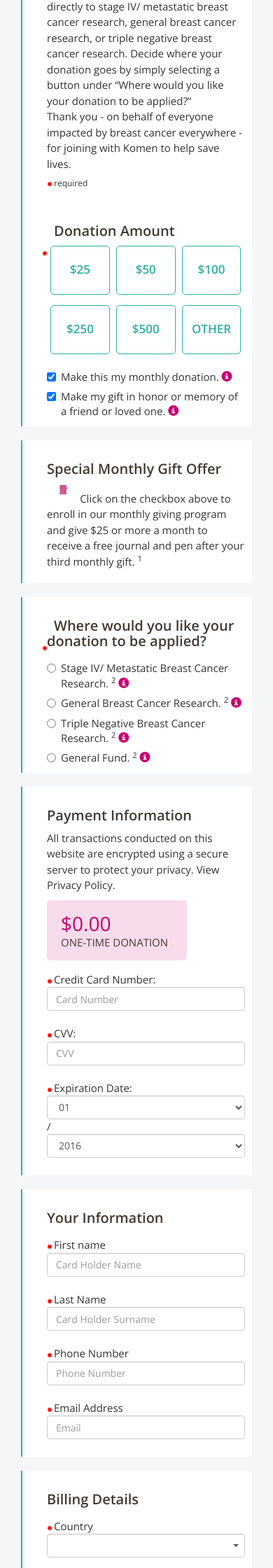
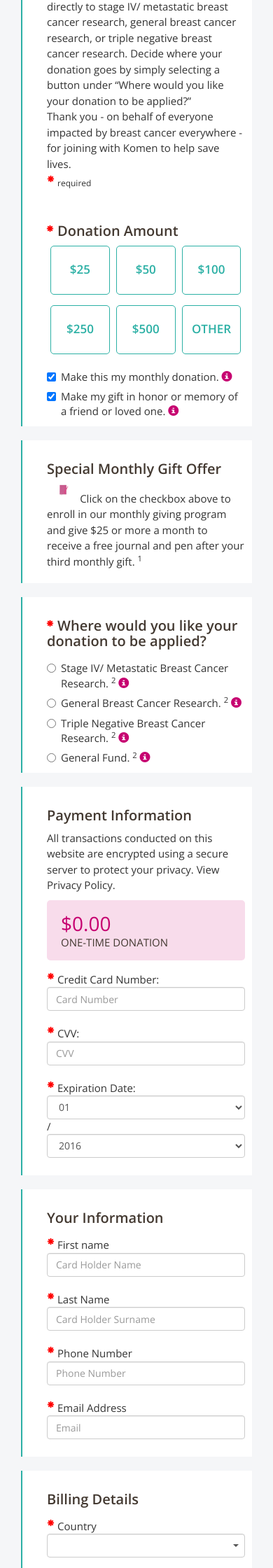
Before and after one commit to Cloudxtreme/payment26, a PHP site: page / in a window 390 px wide. Shown: the part 339-2579 px from the top of the page at 70% size. Run offline with PHP 8.4, Linux system fonts and the light colour scheme; some libraries are stand-ins or nearby versions.

Commit message:
Fix send button, fix payamount, fix required icon, colour selected amount

```diff
--- a/css/payment.css
+++ b/css/payment.css
@@ -42,10 +42,11 @@ h2 {
 /* ICONS */
 
 .glyphicon-asterisk.required {
-	color: red;
-	position: relative;
-	font-size: 8px;
-  margin-right: 2px;
+    color: red;
+    position: relative;
+    font-size: 11px;
+    margin-right: 4px;
+    top: -5px;
 }
 
 .glyphicon-info-sign.info {
@@ -191,6 +192,7 @@ img + .komen-p{
 }
 
 /* BUTTONS FOR VALUE*/
+
 .btn-value{
   width: 15%;
   box-sizing: border-box;
@@ -225,20 +227,26 @@ img + .komen-p{
   margin-top: 14px;
 
 }
+
 span + label.radio{
   display: inline-block;
 }
+
 label.radio{
   display: inline-block;
   box-sizing: border-box;
   width: 45%;
   font-weight: 300;
 }
+
 /* MEDIA QUERIES */
+
 @media (max-width:767px) {
+
   .btn-value{
     width: 30%;
   }
+
   label.radio{
     width: 100%;
   }
@@ -284,7 +292,11 @@ label.radio{
 		right: 35px;
 	}
 
-	/* SEND DONATION */
+}
+
+@media (min-width: 1199px) {
+
+  /* SEND DONATION */
 
 	div#end-payment button.finish-step {
 	float: left;
@@ -297,16 +309,7 @@ label.radio{
 	}
 }
 
-@media (max-width: 990px) {
-	h2 .glyphicon-asterisk.required {
-	  top: 29px!important;
-	  right: 7px!important;
-	}
-
-	div.container div.row {
-		margin: 0 0px 0 0px;
-	}
-
+@media (max-width: 1199px) {
 	/* SEND DONATION */
 
 	div#end-payment button.finish-step {
@@ -317,4 +320,19 @@ label.radio{
 		margin-top: 20px!important;
 		width: 100%;
 	}
+
+  #payment-information > fieldset > div.payamount {
+    width: 100%;
+  }
 }
+
+@media (max-width: 990px) {
+  h2 .glyphicon-asterisk.required {
+    top: -5px!important;
+    right: 1px!important;
+  }
+
+  div.container div.row {
+    margin: 0 0px 0 0px;
+  }
+}
--- a/index.php
+++ b/index.php
@@ -84,14 +84,17 @@
                 $('#tribute_honoree_name_row').hide();
               }
             });
+
             $(".btn-value").click(function(){
               if(this.value){
                 $('#cont-don-amount').hide();
               } else {
                 $('#cont-don-amount').show();
               }
-                $("#donation_amount").val(this.value);
-                changeText();
+              $("#donation_amount").val(this.value);
+              $("button.btn-value").removeClass("btn-value-selected");
+              $(this).addClass("btn-value-selected");
+              changeText();
             });
 
             $("#donation_amount").bind('input change',changeText);
@@ -224,7 +227,7 @@
               </div>
               <!-- Second 3 rows -->
               <div class="row">
-                <div class="komen-callout komen-section col-xs-12 col-sm-12 col-md-12 col-lg-12">
+                <div id="payment-information" class="komen-callout komen-section col-xs-12 col-sm-12 col-md-12 col-lg-12">
                   <fieldset>
                     <h2>Payment Information</h2>
                     <p  class="komen-p" id="payment-information">All transactions conducted on this website are encrypted using a secure server to protect your privacy. View Privacy Policy.</p>
```
